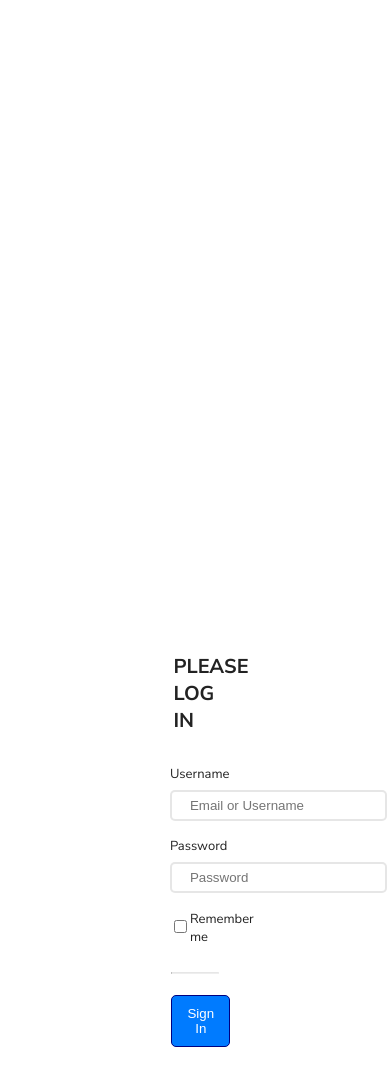
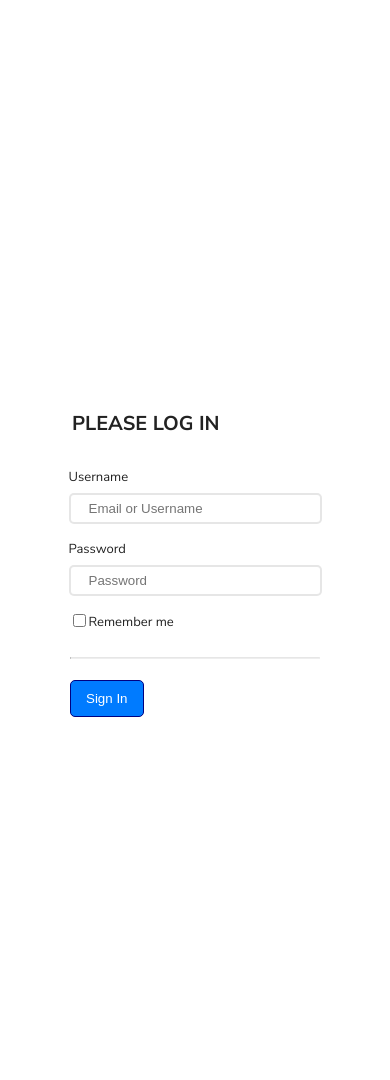
Before and after one commit to jayant-menon/Responsive-Web-App-Sass-JS, a plain HTML site: page index.html in a window 390 px wide. Shown: the part 39-1119 px from the top of the page. After the commit the page ends 907 px from the top, so only its background shows below. Drawn offline with nearby package versions, Linux system fonts and the light colour scheme; files that its build step writes are made by us from their sources; a script that the page names is missing.

Commit message:
added media queries for mobile

```diff
--- a/styles/styles.scss
+++ b/styles/styles.scss
@@ -120,3 +120,28 @@ footer {
 #logo {
   margin: 2rem;
 }
+
+@media screen and (max-width: 600px) {
+  main {
+    margin-top: 2rem;
+  }
+
+  body {
+    background-size: initial;
+    background-position-x: center;
+  }
+
+  h1 {
+    width: 90%;
+  }
+
+  #main-descrip {
+    margin: 0;
+    width: 90%;
+  }
+
+  #login-form {
+    margin-top: 5rem;
+    width: 80%;
+  }
+}
```
